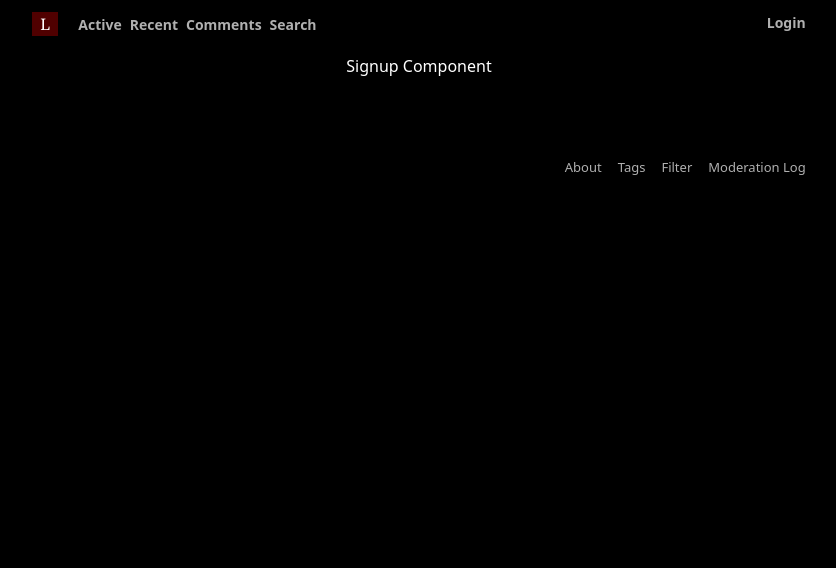
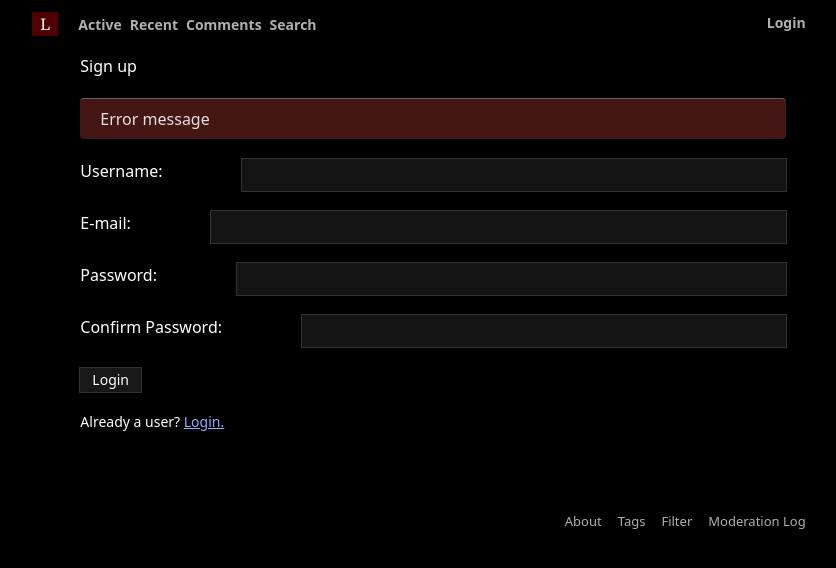
Before and after one commit to jillBhatt26/nanomarx_tech_assignment, a React (Vite) app in the folder client/: page /signup in a window 1280 px wide. Shown: the top 568 px of the page, without its empty margins (221-1057 px from the left). Built offline with nearby package versions, Linux system fonts and the light colour scheme.

Commit message:
Completed styling for login and signup pages

```diff
--- a/client/src/pages/Login.jsx
+++ b/client/src/pages/Login.jsx
@@ -1,7 +1,47 @@
+import { Link } from 'react-router-dom';
+
 const LoginPage = () => {
     return (
-        <div>
-            <h1 className="text-center">Login Component</h1>
+        <div className="px-5 md:pl-12 mt-5 md:mt-0">
+            <h1 className="text mb-5">Login</h1>
+
+            <p className="bg-[#451714] text-[#FFFFFFDE] w-full rounded-sm py-2 px-5 my-5 border-t border-[#626262]">
+                Error message
+            </p>
+
+            <form className="space-y-5">
+                <div className="flex justify-between space-x-5 md:space-x-20">
+                    <label htmlFor="emailOrUsername">E-mail or Username:</label>
+                    <input
+                        type="text"
+                        id="emailOrUsername"
+                        className="bg-[#141414] outline-1 outline-[#333] flex-1 max-w-xl px-2 py-1"
+                    />
+                </div>
+
+                <div className="flex justify-between space-x-5 md:space-x-20">
+                    <label htmlFor="password">Password:</label>
+                    <input
+                        type="password"
+                        id="password"
+                        className="bg-[#141414] outline-1 outline-[#333] flex-1 max-w-xl px-2 py-1"
+                    />
+                </div>
+
+                <button
+                    type="submit"
+                    className="text-sm bg-[#181818] text-white outline-1 outline-[#333] px-3 py-0.5 hover:cursor-pointer hover:bg-[#202020]"
+                >
+                    Login
+                </button>
+            </form>
+
+            <p className="text-sm my-5">
+                Not a user yet?{' '}
+                <Link to="/signup" className="underline text-[#8AB1FF]">
+                    Sign up.
+                </Link>
+            </p>
         </div>
     );
 };
--- a/client/src/pages/Signup.jsx
+++ b/client/src/pages/Signup.jsx
@@ -1,7 +1,65 @@
+import { Link } from 'react-router-dom';
+
 const Signup = () => {
     return (
-        <div>
-            <h1 className="text-center">Signup Component</h1>
+        <div className="px-5 md:pl-12 mt-5 md:mt-0">
+            <h1 className="text mb-5">Sign up</h1>
+
+            <p className="bg-[#451714] text-[#FFFFFFDE] w-full rounded-sm py-2 px-5 my-5 border-t border-[#626262]">
+                Error message
+            </p>
+
+            <form className="space-y-5">
+                <div className="flex justify-between space-x-5 md:space-x-20">
+                    <label htmlFor="username">Username:</label>
+                    <input
+                        type="text"
+                        id="username"
+                        className="bg-[#141414] outline-1 outline-[#333] flex-1 max-w-xl px-2 py-1"
+                    />
+                </div>
+
+                <div className="flex justify-between space-x-5 md:space-x-20">
+                    <label htmlFor="email">E-mail:</label>
+                    <input
+                        type="email"
+                        id="email"
+                        className="bg-[#141414] outline-1 outline-[#333] flex-1 max-w-xl px-2 py-1"
+                    />
+                </div>
+
+                <div className="flex justify-between space-x-5 md:space-x-20">
+                    <label htmlFor="password">Password:</label>
+                    <input
+                        type="password"
+                        id="password"
+                        className="bg-[#141414] outline-1 outline-[#333] flex-1 max-w-xl px-2 py-1"
+                    />
+                </div>
+
+                <div className="flex justify-between space-x-5 md:space-x-20">
+                    <label htmlFor="confirm">Confirm Password:</label>
+                    <input
+                        type="password"
+                        id="confirm"
+                        className="bg-[#141414] outline-1 outline-[#333] flex-1 max-w-xl px-2 py-1"
+                    />
+                </div>
+
+                <button
+                    type="submit"
+                    className="text-sm bg-[#181818] text-white outline-1 outline-[#333] px-3 py-0.5 hover:cursor-pointer hover:bg-[#202020]"
+                >
+                    Login
+                </button>
+            </form>
+
+            <p className="text-sm my-5">
+                Already a user?{' '}
+                <Link to="/login" className="underline text-[#8AB1FF]">
+                    Login.
+                </Link>
+            </p>
         </div>
     );
 };
```
